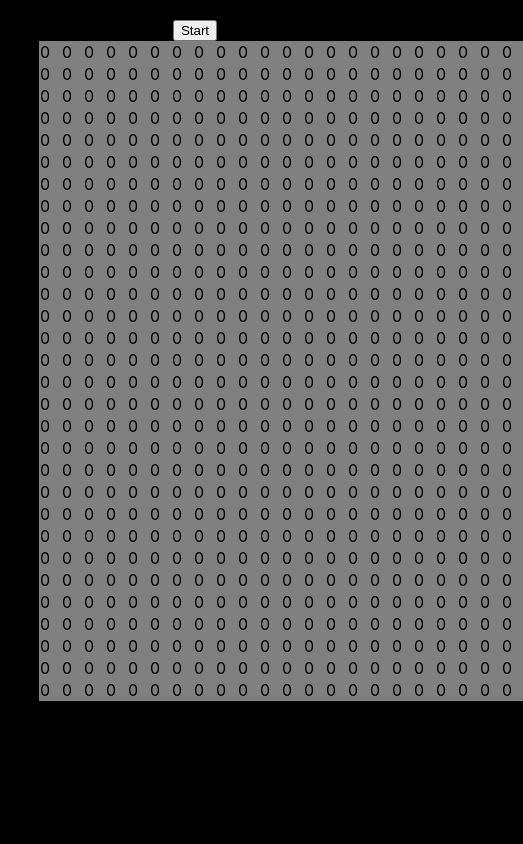
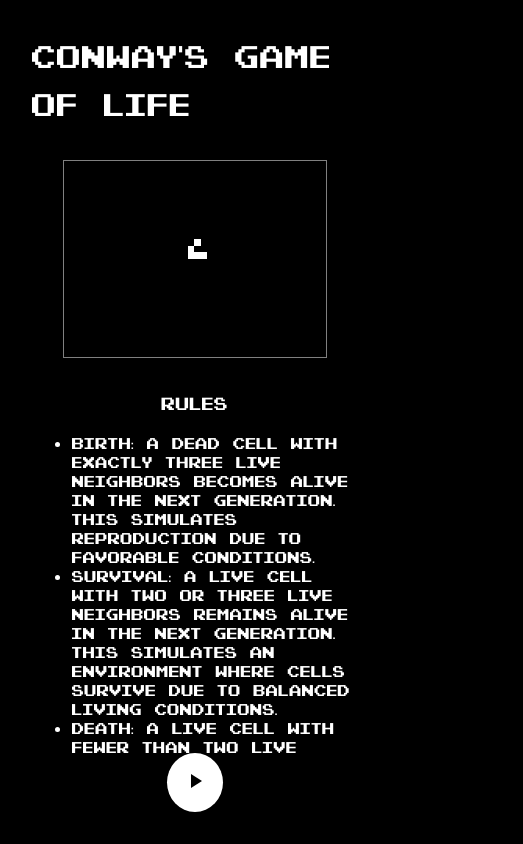
Before and after one commit to JpTanaka/conwaygame, a React (Create React App) app: page / in a window 390 px wide. Shown: the whole page, 523 px wide, since content can reach past the window. Built offline with nearby package versions, Linux system fonts and the light colour scheme.

Commit message:
changed styling

```diff
--- a/package.json
+++ b/package.json
@@ -3,6 +3,10 @@
   "version": "0.1.0",
   "private": true,
   "dependencies": {
+    "@emotion/react": "^11.11.1",
+    "@emotion/styled": "^11.11.0",
+    "@mui/icons-material": "^5.14.3",
+    "@mui/material": "^5.14.5",
     "@testing-library/jest-dom": "^5.16.4",
     "@testing-library/react": "^13.3.0",
     "@testing-library/user-event": "^13.5.0",
--- a/src/App.css
+++ b/src/App.css
@@ -14,9 +14,71 @@
   display:flex;
   flex-direction: column;
   align-items: center;
+  padding: 2rem;
+  box-sizing: border-box;
+  overflow: hidden;
+}
+
+.content-container {
+  height: 100%;
+  width: 100%;
+  display:flex;
+  flex-direction: column;
+  align-items: center;
+  box-sizing: border-box;
+  gap: 2rem;
+  overflow: scroll;
+  -ms-overflow-style: none;  /* IE and Edge */
+  scrollbar-width: none;  /* Firefox */
+}
+
+.content-container::-webkit-scrollbar {
+  display: none;
 }
 
 .title {
   display:flex;
   justify-content: center;
+  font-family: 'pixel_emulatorregular';
+  font-size: xx-large;
+  color: white;
+  line-height: 1.5;
 }
+
+
+.startButton {
+  padding: 1rem;
+  aspect-ratio: 1;
+  border-radius: 50%;
+  background-color: white;
+  /* position: fixed; */
+  bottom: 2rem;
+  border: none;
+  cursor: pointer;
+}
+
+.startButton:hover {
+  transform: translateY(-1px);
+  transform: scale(1.05);
+  transition-duration: 0.25s;
+}
+
+.rules-title {
+  display:flex;
+  justify-content: center;
+  font-family: 'pixel_emulatorregular';
+  font-size: large;
+  color: white;
+  line-height: 1.5;
+}
+
+
+
+
+.rules-list {
+  color: white;
+  font-family: 'pixel_emulatorregular';
+  font-weight: 200;
+
+
+}
--- a/src/App.js
+++ b/src/App.js
@@ -1,24 +1,69 @@
 import React, { useState } from "react";
 import "./App.css";
 import { Board } from "./Components/Board/Board";
+import { Pause, PlayArrow } from "@mui/icons-material";
 
 const HORIZONTAL_SQUARES = 40;
 const VERTICAL_SQUARES = 30;
-
+const addWalker = (
+  board,
+  x = HORIZONTAL_SQUARES / 2 - 1,
+  y = VERTICAL_SQUARES / 2 - 1
+) => {
+  const newBoard = [...board];
+  newBoard[y][x] = 1;
+  newBoard[y][x + 1] = 1;
+  newBoard[y][x + 2] = 1;
+  newBoard[y - 1][x] = 1;
+  newBoard[y - 2][x + 1] = 1;
+  return newBoard;
+};
 export const App = () => {
   const [isRunning, setIsRunning] = useState(false);
-  const [board, setBoard] = useState(
-    Array(VERTICAL_SQUARES)
-      .fill()
-      .map(() => Array(HORIZONTAL_SQUARES).fill(0))
-  );
+
+  const emptyBoard = Array(VERTICAL_SQUARES)
+    .fill()
+    .map(() => Array(HORIZONTAL_SQUARES).fill(0));
+
+  const startBoard = addWalker(emptyBoard);
+
+  const [board, setBoard] = useState(startBoard);
+
   return (
     <div className="container">
-      <div className="title">Conway's Game of Life</div>
-      <button onClick={() => setIsRunning(!isRunning)}>
-        {isRunning ? "Stop" : "Start"}
-      </button>
-      <Board board={board} setBoard={setBoard} isRunning={isRunning} />
+      <div className="content-container">
+        <div className="title">Conway's Game of Life</div>
+        <Board board={board} setBoard={setBoard} isRunning={isRunning} />
+        <div className="rules">
+          <div className="rules-title"> Rules </div>
+          <ul className="rules-list">
+            <li>
+              Birth: A dead cell with exactly three live neighbors becomes alive
+              in the next generation. This simulates reproduction due to
+              favorable conditions.
+            </li>
+            <li>
+              Survival: A live cell with two or three live neighbors remains
+              alive in the next generation. This simulates an environment where
+              cells survive due to balanced living conditions.
+            </li>
+            <li>
+              Death: A live cell with fewer than two live neighbors
+              (underpopulation) or more than three live neighbors
+              (overpopulation) dies in the next generation. This simulates cells
+              dying due to isolation or competition for resources.
+            </li>
+          </ul>
+        </div>
+      </div>
+      <div className="bottom-bar">
+        <button
+          className="startButton"
+          onClick={() => setIsRunning(!isRunning)}
+        >
+          {isRunning ? <Pause /> : <PlayArrow />}
+        </button>
+      </div>
     </div>
   );
 };
--- a/src/Components/Board/Board.css
+++ b/src/Components/Board/Board.css
@@ -3,24 +3,29 @@
     width: 80%;
     display: flex;
     justify-content: center;
+}
 
-}
 .board {
+    border: 1px solid gray;
     display: flex;
     flex-direction: column;
-    width: 100%;
+    padding: 1px 1px 0 0;
+    height: fit-content;
+    max-width: 100%;
 }
 .row {
     display: flex;
+    width: 100%;
 }
 
 .square {
-    background-color: blue;
-    border: solid 1px gray;
+    background-color: black;
+    margin: -1px -1px 0 0;
+    box-sizing: content-box;
     aspect-ratio: 1;
-    width: clamp(1rem, 2rem ,4rem);
+    width: 1.5rem;
 }
 
 .alive {
-    background-color: gray;
+    background-color: white;
 }
--- a/src/Components/Board/Board.jsx
+++ b/src/Components/Board/Board.jsx
@@ -1,4 +1,4 @@
-import { useEffect, useState } from "react";
+import { useEffect } from "react";
 import "./Board.css";
 import classNames from "classnames";
 
@@ -6,39 +6,38 @@ export const Board = ({ board, setBoard, isRunning }) => {
   useEffect(() => {
     if (isRunning) {
       const interval = setInterval(() => {
-        setBoard((board) => nextGen(board));
+        setBoard((board) => nextGeneration(board));
       }, 500);
       return () => clearInterval(interval);
     }
-  }, [isRunning]);
+  }, [isRunning, setBoard]);
 
-  function nextGen(cells) {
-    var get = function (i, j) {
-      return (cells[i] && cells[i][j]) | 0;
+  const nextGeneration = (board) => {
+    const getCell = (i, j) => {
+      return (board[i] && board[i][j]) | 0;
     };
 
-    cells = cells.map(function (row, i) {
-      return row.map(function (alive, j) {
-        var neighbors =
-          get(i - 1, j - 1) +
-          get(i - 1, j) +
-          get(i - 1, j + 1) +
-          get(i, j - 1) +
-          get(i, j + 1) +
-          get(i + 1, j - 1) +
-          get(i + 1, j) +
-          get(i + 1, j + 1);
+    board = board.map((row, i) => {
+      return row.map((alive, j) => {
+        const neighbors =
+          getCell(i - 1, j - 1) +
+          getCell(i - 1, j) +
+          getCell(i - 1, j + 1) +
+          getCell(i, j - 1) +
+          getCell(i, j + 1) +
+          getCell(i + 1, j - 1) +
+          getCell(i + 1, j) +
+          getCell(i + 1, j + 1);
 
         return (neighbors === 3 || (neighbors === 2 && alive)) | 0;
       });
     });
 
-    return cells;
-  }
+    return board;
+  };
 
   const handleClick = (row, collumn) => {
     const newBoard = [...board];
-    console.log(row, collumn);
     newBoard[row][collumn] = newBoard[row][collumn] ? 0 : 1;
     setBoard(newBoard);
   };
@@ -53,11 +52,9 @@ export const Board = ({ board, setBoard, isRunning }) => {
                 key={indexCollumn}
                 onClick={() => handleClick(indexRow, indexCollumn)}
                 className={classNames("square", {
-                  alive: item === 0,
+                  alive: item,
                 })}
-              >
-                {item}
-              </div>
+              />
             ))}
           </div>
         ))}
--- a/src/index.css
+++ b/src/index.css
@@ -6,9 +6,11 @@ body {
   -webkit-font-smoothing: antialiased;
   -moz-osx-font-smoothing: grayscale;
   background-color: black;
-  height: 100%;
+  height: 100vh;
   width: 100%;
 }
+
+
 
 #root {
   height: 100%;
```
Also changed, not shown: 1 other file (tests, documents, lock files or other folders).
